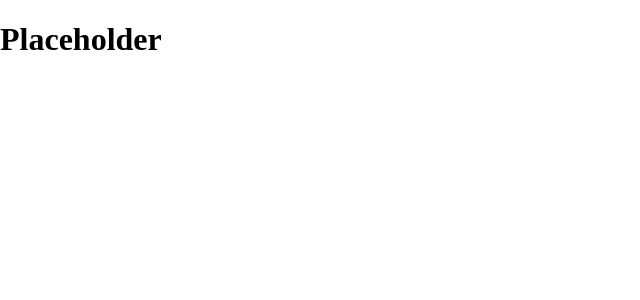
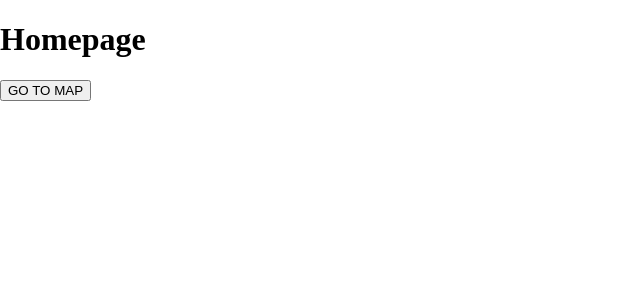
Before and after one commit to Daksh2060/cmpt372-group-project, a React (Vite) app in the folder front-end/: page / in a window 1280 px wide. Shown: the top 300 px of the page, without its empty margins (0-640 px from the left). Built offline with nearby package versions, Linux system fonts and the light colour scheme; the HTML template or start-up script is replaced by a standard one.

Commit message:
Setup homepage and routing

```diff
--- a/front-end/src/App.tsx
+++ b/front-end/src/App.tsx
@@ -2,6 +2,7 @@
 import "./App.css";
 import { BrowserRouter as Router, Routes, Route } from "react-router-dom";
 import BusStopMap from "./map.tsx"
+import HomePage from "./home.tsx"
 
 function App() {
   return (
@@ -9,7 +10,8 @@ function App() {
       <div className="App">
         <div className="content">
           <Routes>
-            <Route path="/" element={<BusStopMap />}></Route>
+            <Route path="/" element={<HomePage />}></Route>
+            <Route path="/map" element={<BusStopMap />}></Route>
           </Routes>
         </div>
       </div>
--- /dev/null
+++ b/front-end/src/home.tsx
@@ -0,0 +1,21 @@
+import { useNavigate } from "react-router";
+
+const HomePage = () => {
+
+    const navigate = useNavigate();
+
+    const handleMap = () => {
+        navigate('/map');
+    }
+
+    return (
+    <div>
+        <h1>Homepage</h1>
+        <div className="new">
+            <button onClick={handleMap}>GO TO MAP</button>
+        </div>
+    </div>
+    );
+};
+
+export default HomePage;
--- a/front-end/src/map.tsx
+++ b/front-end/src/map.tsx
@@ -2,7 +2,7 @@
 const BusStopMap = () => {
   return(
     <div>
-        <h1>Placeholder</h1>
+        <h1>Placeholder MAP</h1>
     </div>
   )
 };
```
